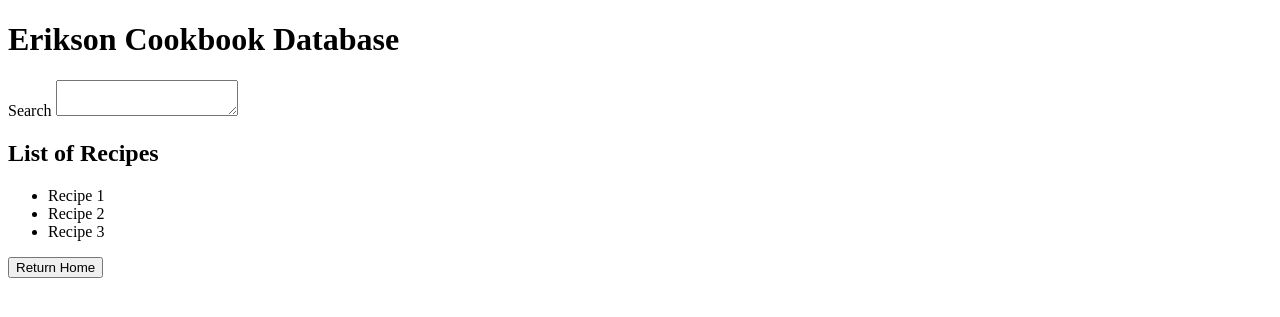
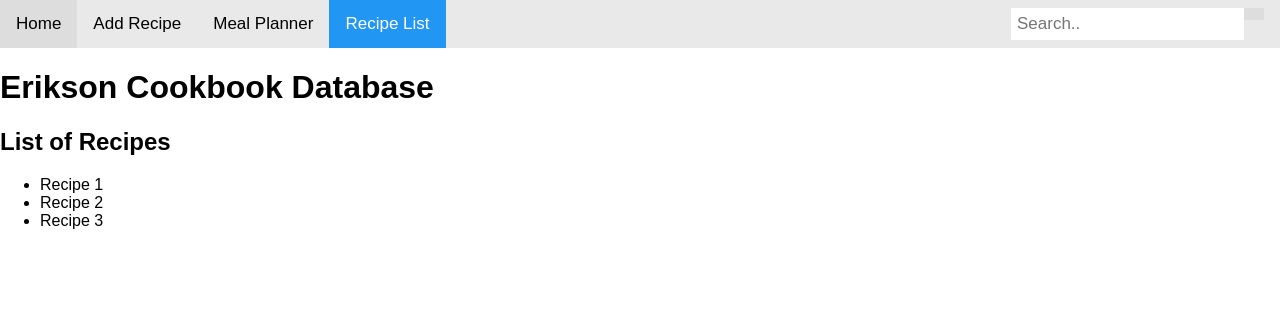
Before and after one commit to waynehead99/CookbookWebsite, a Django app: page /list/ in a window 1280 px wide. Shown: the top 317 px of the page. Run offline with Django 3.2, Linux system fonts and the light colour scheme.

Commit message:
Update HTML

```diff
--- /dev/null
+++ b/CookbookWebsite/app/static/site.css
@@ -0,0 +1,92 @@
+body {
+    margin: 0;
+    font-family: Arial, Helvetica, sans-serif;
+}
+
+.topnav {
+    overflow: hidden;
+    background-color: #e9e9e9;
+}
+
+.topnav a {
+    float: left;
+    display: block;
+    color: black;
+    text-align: center;
+    padding: 14px 16px;
+    text-decoration: none;
+    font-size: 17px;
+}
+
+.topnav a:hover {
+    background-color: #ddd;
+    color: black;
+}
+
+.topnav a.active {
+    background-color: #2196F3;
+    color: white;
+}
+
+.topnav .search-container {
+    float: right;
+}
+
+.topnav input[type=text] {
+    padding: 6px;
+    margin-top: 8px;
+    font-size: 17px;
+    border: none;
+}
+
+.topnav .search-container button {
+    float: right;
+    padding: 6px 10px;
+    margin-top: 8px;
+    margin-right: 16px;
+    background: #ddd;
+    font-size: 17px;
+    border: none;
+    cursor: pointer;
+}
+
+.topnav .search-container button:hover {
+    background: #ccc;
+}
+
+@media screen and (max-width: 600px) {
+    .topnav .search-container {
+        float: none;
+    }
+
+        .topnav a, .topnav input[type=text], .topnav .search-container button {
+            float: none;
+            display: block;
+            text-align: left;
+            width: 100%;
+            margin: 0;
+            padding: 14px;
+        }
+
+    .topnav input[type=text] {
+        border: 1px solid #ccc;
+    }
+}
+div.top
+{
+    position: relative;
+    width: 400px;
+    height: 75px;
+}
+
+/*div.search {
+    position: absolute;
+    right: 0;
+    top: 0;
+    width: 300px;
+    height: 75px;
+}*/
+
+div.search{
+    float: right;
+}
--- a/CookbookWebsite/app/templates/app/list.html
+++ b/CookbookWebsite/app/templates/app/list.html
@@ -4,11 +4,23 @@
 <head>
     <meta charset="utf-8" />
     <title>Recipe List</title>
+    {% load static %} <!-- Instruct Django to load static files -->
+    <link rel="stylesheet" type="text/css" href="{% static 'site.css' %}" />
 </head>
 <body>
+    <div class="topnav">
+        <a href="/">Home</a>
+        <a href="/addrecipe">Add Recipe</a>
+        <a href="/random">Meal Planner</a>
+        <a class="active" href="/list">Recipe List</a>
+        <div class="search-container">
+            <form action="/action_page.php">
+                <input type="text" placeholder="Search.." name="search">
+                <button type="submit"><i class="fa fa-search"></i></button>
+            </form>
+        </div>
+    </div>
     <h1>Erikson Cookbook Database</h1>
-    <label>Search</label>
-    <textarea></textarea>
     <h2>List of Recipes</h2>
 
     <ul>
@@ -16,10 +28,5 @@
         <li>Recipe 2</li>
         <li>Recipe 3</li>
     </ul>
-    <div id="Buttoms">
-        <form action="/">
-            <input type="submit" value="Return Home" />
-        </form>
-    </div>
 </body>
 </html>
```
Also changed, not shown: CookbookWebsite/app/templates/app/addrecipe.html (+14 -7 lines), CookbookWebsite/app/templates/app/index.html (+28 -16 lines), CookbookWebsite/app/templates/app/random.html (+14 -7 lines), 1 other file.
